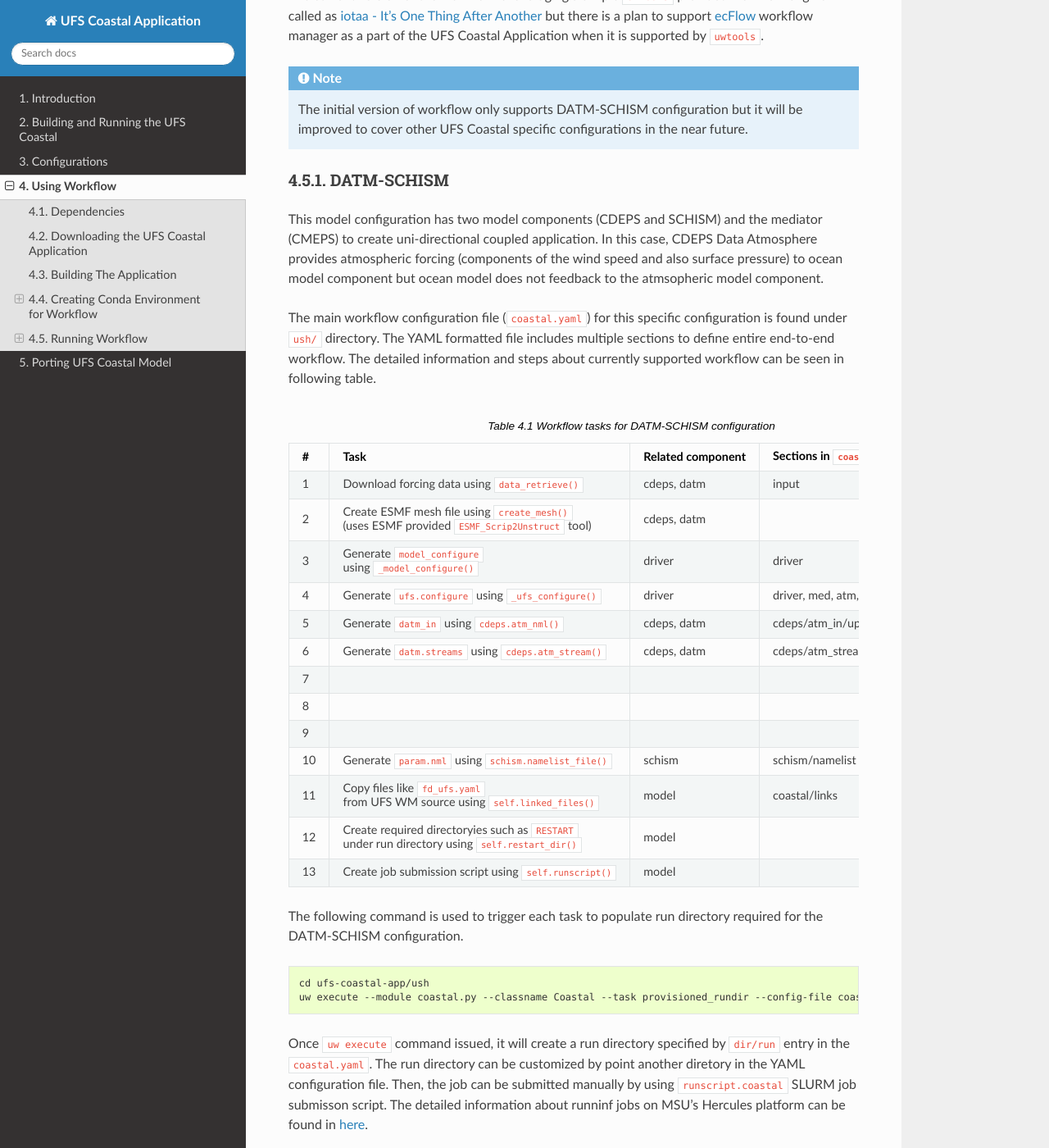
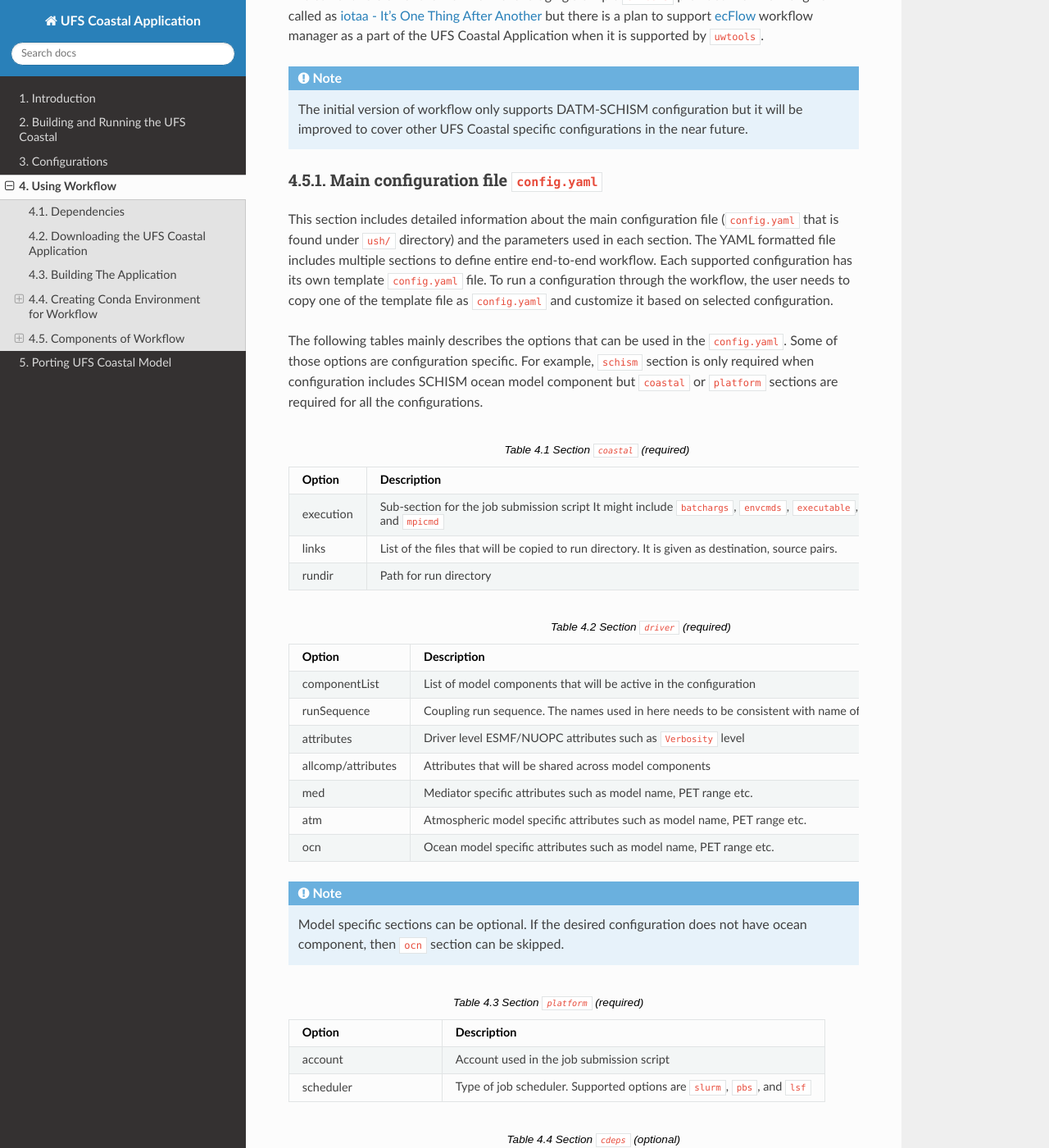
Before and after one commit to oceanmodeling/ufs-coastal-app, a Sphinx documentation site: the page built from doc/source/Workflow.rst, in a window 1280 px wide and 1400 px high, scrolled down 2943 px. Shown: the whole window at 82% size. Built offline with Sphinx 7.4.7 and the Read the Docs theme 3.1.0, drawn with Linux system fonts in a browser that asks for light colours; comment, search, counter and statistics services are not loaded; some of the changed text lies outside the part shown.

Commit message:
update doc

```diff
--- a/doc/source/Workflow.rst
+++ b/doc/source/Workflow.rst
@@ -116,9 +116,9 @@ Then, additional Python modules that is required by the workflow can be installe
 
 In this case, `pyschism <https://github.com/schism-dev/pyschism>`_ is used to process SCHISM ocean model related input files while `Herbie <https://herbie.readthedocs.io/en/stable/index.html>`_ Python module is used to retrieve forcing files (i.e. `HRRR <https://rapidrefresh.noaa.gov/hrrr/>`_) that will be used by CDEPS Data Atmosphere to force the ocean model component. The rest of the Python modules are used to process forcing files to create `ESMF Mesh file <http://earthsystemmodeling.org/docs/nightly/develop/ESMF_refdoc/node3.html#SECTION03040000000000000000>`_, which is required by the CDEPS data component.
 
-================
-Running Workflow
-================
+======================
+Components of Workflow
+======================
 
 The workflow related files are found in two different directories under main source directory; ``templates/`` and ``ush/``. In this case, the template files are using `Jinja <https://jinja.palletsprojects.com/en/stable/>`_ format to define component specific namelist files. The ``ush/`` directory includes UFS Coastal application specific scripts and configuration files that are used by the ``uwtools`` workflow environment.
 
@@ -127,12 +127,125 @@ The current version of the workflow is leveraging a simple ``uwtools`` provided
 .. note::
    The initial version of workflow only supports DATM-SCHISM configuration but it will be improved to cover other UFS Coastal specific configurations in the near future.
 
-DATM-SCHISM
------------
+Main configuration file ``config.yaml``
+---------------------------------------
 
-This model configuration has two model components (CDEPS and SCHISM) and the mediator (CMEPS) to create uni-directional coupled application. In this case, CDEPS Data Atmosphere provides atmospheric forcing (components of the wind speed and also surface pressure) to ocean model component but ocean model does not feedback to the atmsopheric model component.
+This section includes detailed information about the main configuration file (``config.yaml`` that is found under ``ush/`` directory) and the parameters used in each section. The YAML formatted file includes multiple sections to define entire end-to-end workflow. Each supported configuration has its own template ``config.yaml`` file. To run a configuration through the workflow, the user needs to copy one of the template file as ``config.yaml`` and customize it based on selected configuration.
 
-The main workflow configuration file (``coastal.yaml``) for this specific configuration is found under ``ush/`` directory. The YAML formatted file includes multiple sections to define entire end-to-end workflow. The detailed information and steps about currently supported workflow can be seen in following table.
+The following tables mainly describes the options that can be used in the ``config.yaml``. Some of those options are configuration specific. For example, ``schism`` section is only required when configuration includes SCHISM ocean model component but ``coastal`` or ``platform`` sections are required for all the configurations.
+
+.. list-table:: Section ``coastal`` (required)
+   :widths: 10 25
+   :header-rows: 1
+
+   * - Option
+     - Description
+   * - execution
+     - Sub-section for the job submission script
+       It might include ``batchargs``, ``envcmds``, ``executable``, ``mpiargs`` and ``mpicmd``
+   * - links
+     - List of the files that will be copied to run directory. It is given as destination, source pairs.
+   * - rundir
+     - Path for run directory
+
+.. list-table:: Section ``driver`` (required)
+   :widths: 10 25
+   :header-rows: 1
+
+   * - Option
+     - Description
+   * - componentList
+     - List of model components that will be active in the configuration
+   * - runSequence
+     - Coupling run sequence. The names used in here needs to be consistent with name of active model components
+   * - attributes
+     - Driver level ESMF/NUOPC attributes such as ``Verbosity`` level
+   * - allcomp/attributes
+     - Attributes that will be shared across model components
+   * - med
+     - Mediator specific attributes such as model name, PET range etc.
+   * - atm
+     - Atmospheric model specific attributes such as model name, PET range etc.
+   * - ocn
+     - Ocean model specific attributes such as model name, PET range etc.
+
+.. note::
+   Model specific sections can be optional. If the desired configuration does not have ocean component, then ``ocn`` section can be skipped.
+.. list-table:: Section ``platform`` (required)
+   :widths: 10 25
+   :header-rows: 1
+
+   * - Option
+     - Description
+   * - account
+     - Account used in the job submission script
+   * - scheduler
+     - Type of job scheduler. Supported options are ``slurm``, ``pbs``, and ``lsf``
+
+.. list-table:: Section ``cdeps`` (optional)
+   :widths: 10 25
+   :header-rows: 1
+
+   * - Option
+     - Description
+   * - cdeps/atm_in/update_values/datm_nml
+     - Data atmosphere specific configuration options used in ``datm_in``
+   * - cdeps/atm_streams/streams/stream[NN]
+     - Data atmosphere specific configuration options used in ``datm.streams``
+
+.. note::
+   The ``cdeps/atm_streams/streams/`` section might include multiple section of streams named like ``stream01``, ``stream02`` etc.
+
+.. note::
+   More information about CDEPS related configuration options can be found in `CDEPS documentation <https://escomp.github.io/CDEPS/versions/master/html/index.html>`_.
+
+.. list-table:: Section ``schism`` (optional)
+   :widths: 10 25
+   :header-rows: 1
+
+   * - Option
+     - Description
+   * - hgrid
+     - Location of SCHISM horizontal grid that will be used to create input files
+   * - vgrid
+     - Location of SCHISM vertical grid that will be used to create input files
+   * - boundary_vars
+     - Flags for boundary variables that would be created. The orders are ``elev2D``, ``TS``, and ``UV``.
+   * - ocean_bnd_ids
+     - Segment indices for ocean boundaries, starting from zero
+   * - bctides
+     - Subsection for tidal boundary conditions such as TPXO dataset location, constituents etc.
+   * - namelist
+     - Subsection for ``param.nml`` customizations such as ``rnday`` for total run time in days or ``dt`` for time step in sec.
+
+.. note::
+   The entries in `schism/namelist` section are used to customize SCHISM main configuration file (``param.nml``). The parameters that are used to define simulation start date (``start_year``, ``start_month``, ``start_day``, ``start_hour`` and ``utc_start``) is modified automatically by the workflow and there is no need to define them seperately in this section. The main template file can be seen under ``templates/param.nml`` directory.
+
+.. list-table:: Section ``input`` (optional)
+   :widths: 10 25
+   :header-rows: 1
+
+   * - Option
+     - Description
+   * - source
+     - The data source such as ``hrrr`` for High Resolution Rapid Refresh dataset.
+   * - length
+     - Lenght of required data in hours
+   * - fxx
+     - Forecast lead time
+   * - subset
+     - Option to subset data based on given grid file. It could be ``true`` or ``false``.
+
+.. note::
+   The workflow uses Python Herbie module to retrieve data files and more information can be found in `Herbie documentation <https://herbie.readthedocs.io/en/stable/index.html>`_. HRRR Homepage (ESRL) can be found in `GSL webpage <https://rapidrefresh.noaa.gov/hrrr/>`_.
+
+.. note::
+   The forcing file used by data components can be also provided by user. In this case, the files can be copied to run directory using ``coastal/links`` section.
+
+DATM-SCHISM Configuration
+-------------------------
+
+The model configuration includes two model components (CDEPS and SCHISM) and the mediator (CMEPS) to create uni-directional coupled application. In this case, CDEPS Data Atmosphere provides atmospheric forcing (components of the wind speed and also surface pressure) to the ocean model component but there is no feedback from the ocean to atmsopheric model component.
 
 .. list-table:: Workflow tasks for DATM-SCHISM configuration
    :widths: 10 25 50 50
@@ -195,7 +308,10 @@ The main workflow configuration file (``coastal.yaml``) for this specific config
      - model
      -
 
-The following command is used to trigger each task to populate run directory required for the DATM-SCHISM configuration.
+Running Workflow
+----------------
+
+The run directory for the specified configuration (via ``coastal.yaml``) can be created using following command.
 
 .. code-block:: console
 
--- a/doc/source/conf.py
+++ b/doc/source/conf.py
@@ -61,7 +61,7 @@ main_doc = "index"
 # General information about the project.
 project = "UFS Coastal Application"
 # pylint: disable=redefined-builtin
-copyright = "2023, NOS Storm Surge Modeling Team"
+copyright = "2025, NOS Storm Surge Modeling Team"
 author = "Staff of the NOS Storm Surge Modeling Team"
 
 # The version info for the project you're documenting, acts as replacement for
```
